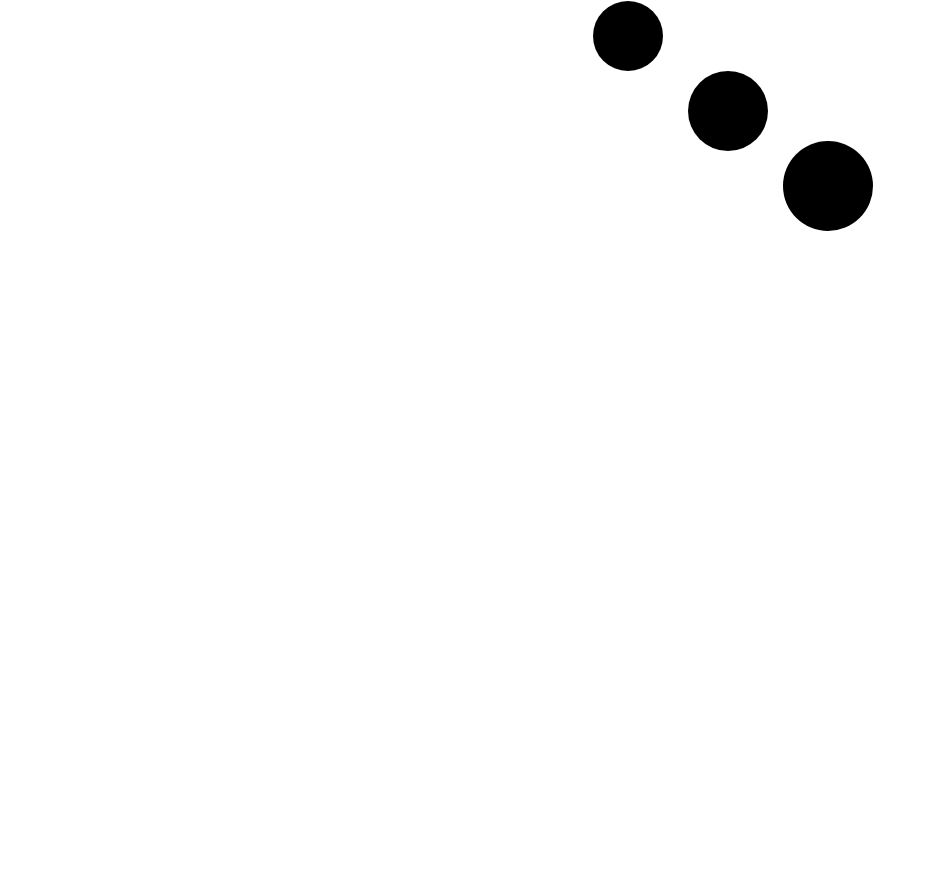
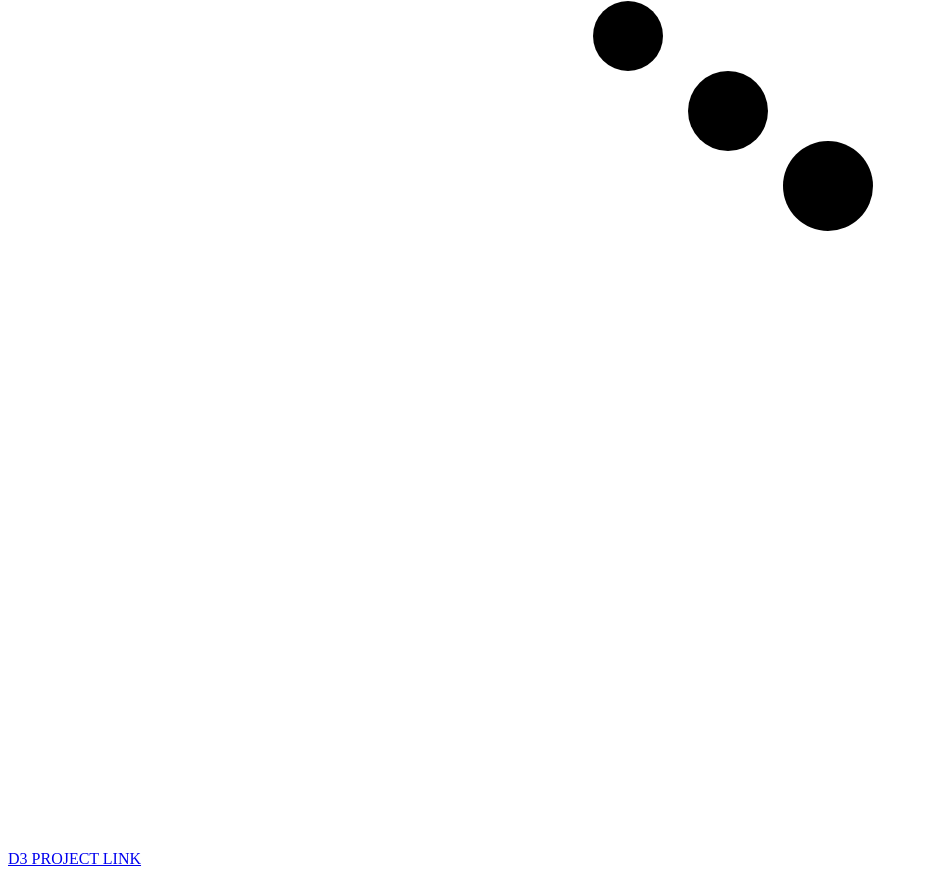
Before and after one commit to SreekantNair10/18CSE301J_RA2011003010096, a plain HTML site: page index.html in a window 1280 px wide. Shown: the part 727-1603 px from the top of the page, without its empty margins (0-928 px from the left). Drawn offline with nearby package versions, Linux system fonts and the light colour scheme.

Commit message:
COMMIT 6

```diff
--- a/index.html
+++ b/index.html
@@ -48,6 +48,9 @@ h2 {
         </script>
 
     </div>
+    <div>
+        <a href="https://github.com/SreekantNair10/18CSE301J_RA2011003010096/blob/main/d3.html">D3 PROJECT LINK</a>
+    </div>
 </body>
 
 </html>
```
